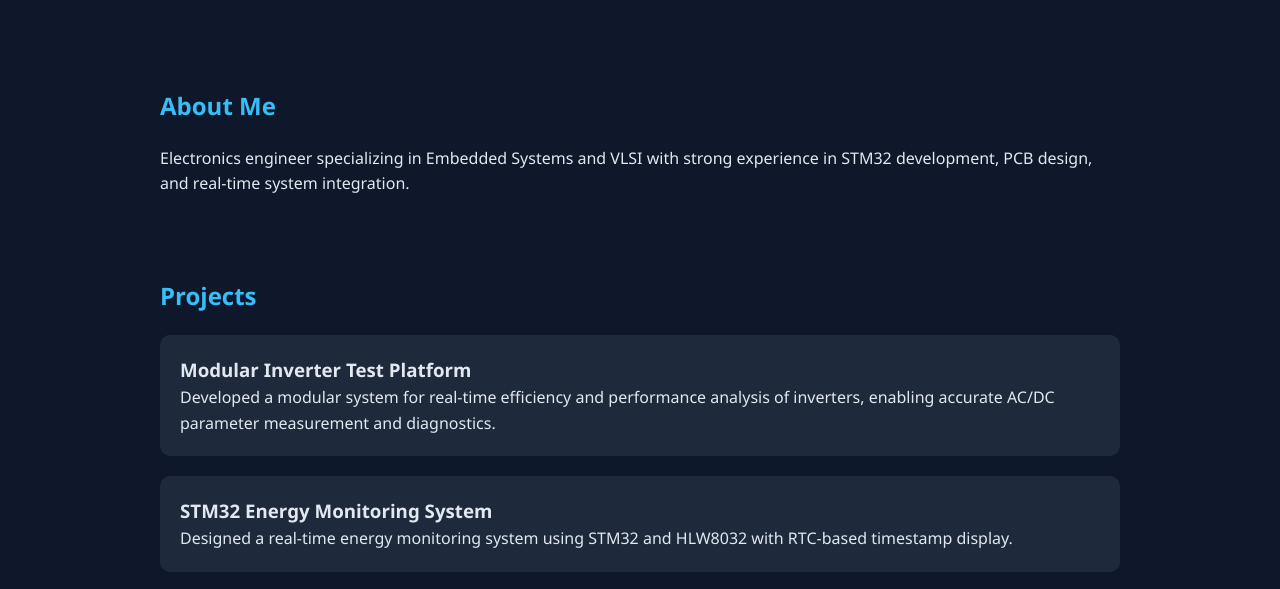
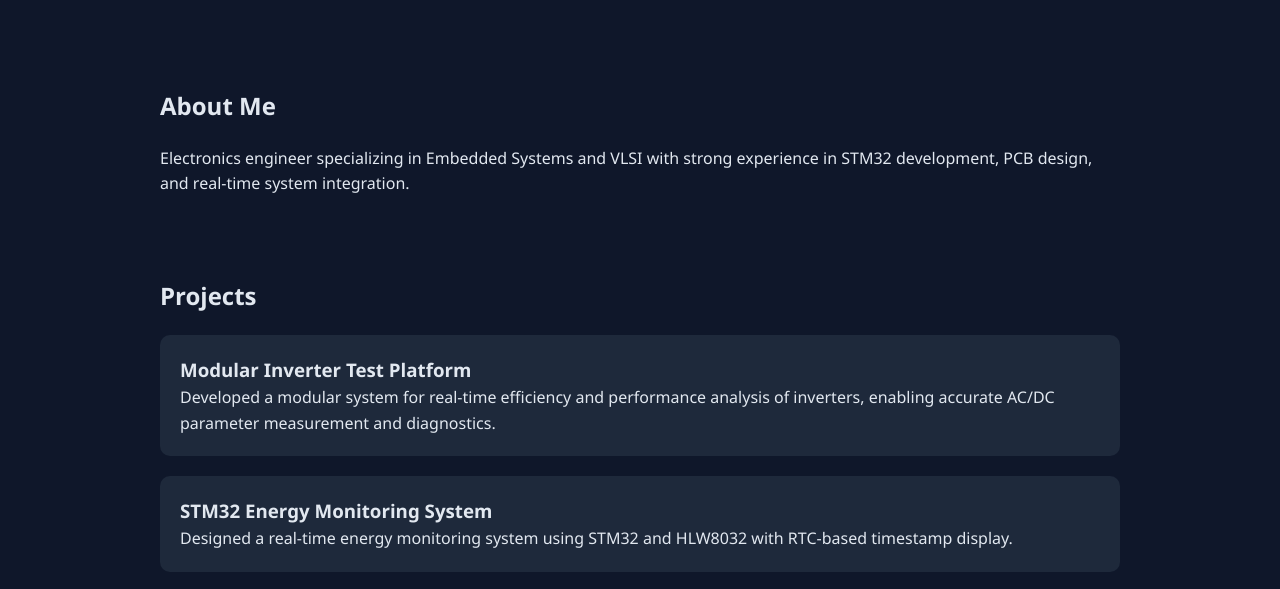
Before and after one commit to Jinol-catherine/jinolcatherine.github.io, a plain HTML site: page index.html in a window 1280 px wide. Shown: the part 211-800 px from the top of the page. Drawn offline with Linux system fonts and the light colour scheme.

Commit message:
index update

```diff
--- a/index.html
+++ b/index.html
@@ -57,7 +57,7 @@ section {
 }
 
 h2 {
-    color: #38bdf8;
+    color: #38bdf;
     margin-bottom: 20px;
 }
 
```
